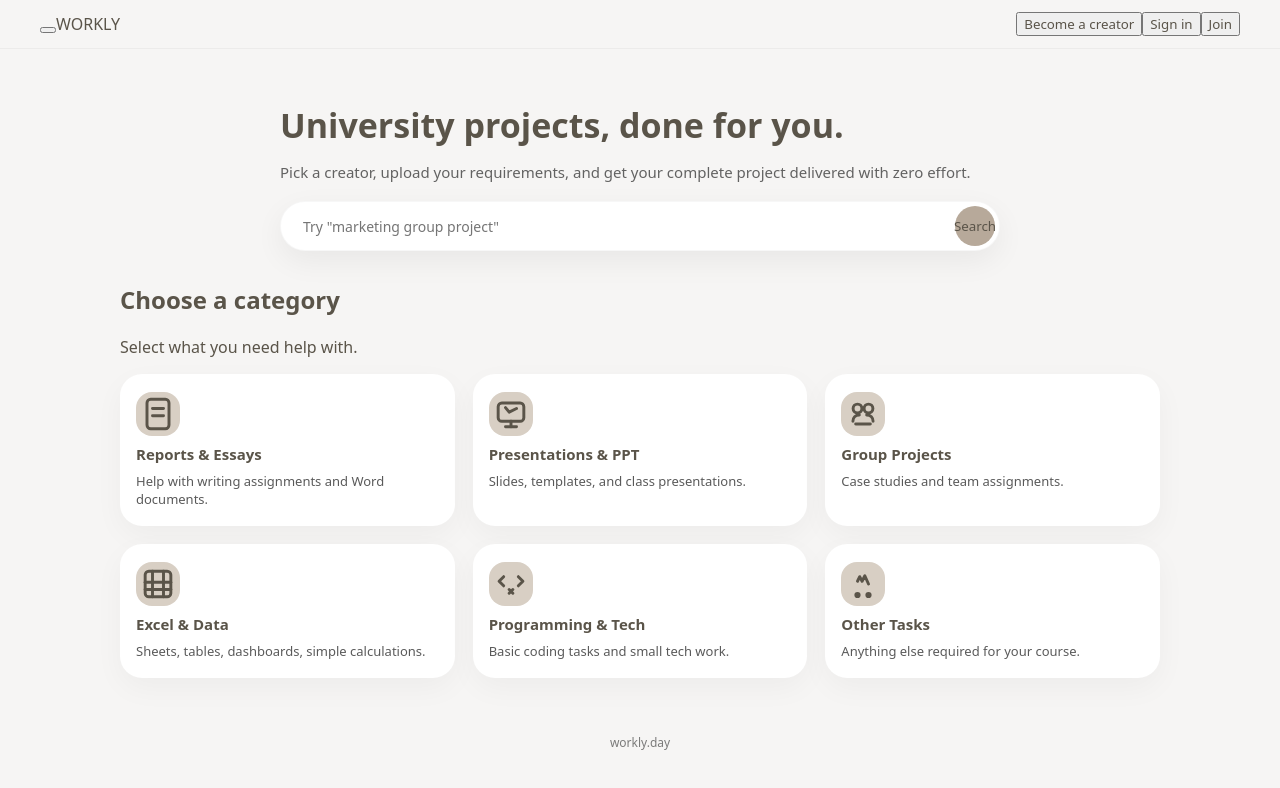
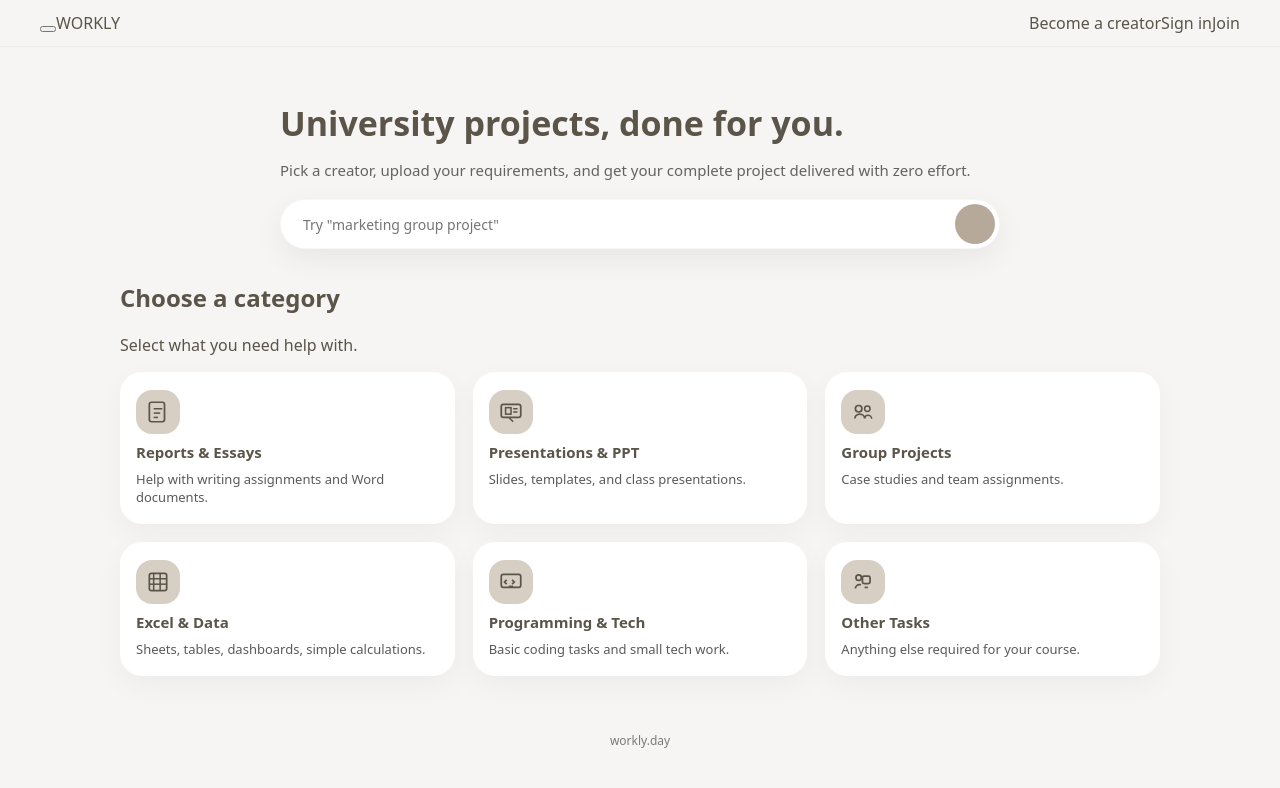
Before and after one commit to SEBRAHEIM/workly-landing, a Next.js app: page / in a window 1280 px wide. Shown: the top 788 px of the page. Built offline with nearby package versions, Linux system fonts and the light colour scheme.

Commit message:
Use SVG icons for category cards with hero layout

```diff
--- a/pages/index.js
+++ b/pages/index.js
@@ -1,102 +1,91 @@
 import Head from "next/head";
+import Link from "next/link";
 
-function CategoryIcon({ type }) {
-  const commonProps = {
-    viewBox: "0 0 24 24",
-    "aria-hidden": "true",
-    stroke: "currentColor",
-    strokeWidth: "1.6",
-    fill: "none",
-    strokeLinecap: "round",
-    strokeLinejoin: "round",
-  };
+const ICONS = {
+  reports: (
+    <svg width="26" height="26" viewBox="0 0 24 24" aria-hidden="true">
+      <rect x="4" y="3" width="14" height="18" rx="2" ry="2" fill="none" stroke="currentColor" strokeWidth="1.6" />
+      <line x1="8" y1="9" x2="16" y2="9" stroke="currentColor" strokeWidth="1.4" />
+      <line x1="8" y1="13" x2="14" y2="13" stroke="currentColor" strokeWidth="1.4" />
+      <line x1="8" y1="17" x2="12" y2="17" stroke="currentColor" strokeWidth="1.4" />
+    </svg>
+  ),
+  ppt: (
+    <svg width="26" height="26" viewBox="0 0 24 24" aria-hidden="true">
+      <rect x="3" y="5" width="18" height="12" rx="2" ry="2" fill="none" stroke="currentColor" strokeWidth="1.6" />
+      <rect x="7" y="8" width="5" height="6" fill="none" stroke="currentColor" strokeWidth="1.4" />
+      <line x1="14" y1="9" x2="18" y2="9" stroke="currentColor" strokeWidth="1.4" />
+      <line x1="14" y1="12" x2="18" y2="12" stroke="currentColor" strokeWidth="1.4" />
+      <line x1="10" y1="17" x2="14" y2="21" stroke="currentColor" strokeWidth="1.4" />
+    </svg>
+  ),
+  group: (
+    <svg width="26" height="26" viewBox="0 0 24 24" aria-hidden="true">
+      <circle cx="8" cy="9" r="3" fill="none" stroke="currentColor" strokeWidth="1.6" />
+      <circle cx="16" cy="9" r="2.5" fill="none" stroke="currentColor" strokeWidth="1.4" />
+      <path d="M4.5 18c0-2.2 1.9-4 4.5-4s4.5 1.8 4.5 4" fill="none" stroke="currentColor" strokeWidth="1.6" />
+      <path d="M13.5 17.5c.4-1.5 1.7-2.5 3.1-2.5 1.9 0 3.4 1.5 3.4 3.3" fill="none" stroke="currentColor" strokeWidth="1.4" />
+    </svg>
+  ),
+  excel: (
+    <svg width="26" height="26" viewBox="0 0 24 24" aria-hidden="true">
+      <rect x="4" y="4" width="16" height="16" rx="2" ry="2" fill="none" stroke="currentColor" strokeWidth="1.6" />
+      <line x1="8" y1="4" x2="8" y2="20" stroke="currentColor" strokeWidth="1.4" />
+      <line x1="14" y1="4" x2="14" y2="20" stroke="currentColor" strokeWidth="1.4" />
+      <line x1="4" y1="9" x2="20" y2="9" stroke="currentColor" strokeWidth="1.4" />
+      <line x1="4" y1="14" x2="20" y2="14" stroke="currentColor" strokeWidth="1.4" />
+    </svg>
+  ),
+  tech: (
+    <svg width="26" height="26" viewBox="0 0 24 24" aria-hidden="true">
+      <rect x="3" y="5" width="18" height="12" rx="2" ry="2" fill="none" stroke="currentColor" strokeWidth="1.6" />
+      <polyline points="8,10 6,12 8,14" fill="none" stroke="currentColor" strokeWidth="1.6" />
+      <polyline points="13,10 15,12 13,14" fill="none" stroke="currentColor" strokeWidth="1.6" />
+      <line x1="10" y1="16" x2="14" y2="16" stroke="currentColor" strokeWidth="1.4" />
+    </svg>
+  ),
+  other: (
+    <svg width="26" height="26" viewBox="0 0 24 24" aria-hidden="true">
+      <circle cx="8" cy="8" r="2.5" fill="none" stroke="currentColor" strokeWidth="1.6" />
+      <rect x="11.5" y="6.5" width="7" height="7" rx="1.5" ry="1.5" fill="none" stroke="currentColor" strokeWidth="1.6" />
+      <path d="M5 18c0-2 1.7-3.5 3.8-3.5h1.4" fill="none" stroke="currentColor" strokeWidth="1.6" />
+      <path d="M13.5 17h3" fill="none" stroke="currentColor" strokeWidth="1.6" />
+    </svg>
+  ),
+};
 
-  if (type === "reports") {
-    return (
-      <div className="cat-icon" style={{ color: "var(--sand-5)" }}>
-        <svg {...commonProps}>
-          <rect x="6" y="4" width="12" height="16" rx="2" ry="2" />
-          <line x1="9" y1="9" x2="15" y2="9" />
-          <line x1="9" y1="13" x2="15" y2="13" />
-        </svg>
-      </div>
-    );
-  }
-
-  if (type === "presentations") {
-    return (
-      <div className="cat-icon" style={{ color: "var(--sand-5)" }}>
-        <svg {...commonProps}>
-          <rect x="5" y="6" width="14" height="10" rx="2" ry="2" />
-          <polyline points="9 8.5 11 11 15 9" />
-          <line x1="12" y1="16" x2="12" y2="19" />
-          <line x1="9" y1="19" x2="15" y2="19" />
-        </svg>
-      </div>
-    );
-  }
-
-  if (type === "groups") {
-    return (
-      <div className="cat-icon" style={{ color: "var(--sand-5)" }}>
-        <svg {...commonProps}>
-          <circle cx="9" cy="9" r="2.4" />
-          <circle cx="15" cy="9" r="2.4" />
-          <path d="M6.5 16c0-2 1.3-3.5 3.5-3.5" />
-          <path d="M17.5 16c0-2-1.3-3.5-3.5-3.5" />
-          <path d="M8 17.5h8" />
-        </svg>
-      </div>
-    );
-  }
-
-  if (type === "excel") {
-    return (
-      <div className="cat-icon" style={{ color: "var(--sand-5)" }}>
-        <svg {...commonProps}>
-          <rect x="5" y="5" width="14" height="14" rx="2" ry="2" />
-          <line x1="9" y1="5" x2="9" y2="19" />
-          <line x1="15" y1="5" x2="15" y2="19" />
-          <line x1="5" y1="11" x2="19" y2="11" />
-          <line x1="5" y1="15" x2="19" y2="15" />
-        </svg>
-      </div>
-    );
-  }
-
-  if (type === "programming") {
-    return (
-      <div className="cat-icon" style={{ color: "var(--sand-5)" }}>
-        <svg {...commonProps}>
-          <polyline points="8 8 5.5 10.5 8 13" />
-          <polyline points="16 8 18.5 10.5 16 13" />
-          <line x1="11" y1="15" x2="13" y2="17" />
-          <line x1="13" y1="15" x2="11" y2="17" />
-        </svg>
-      </div>
-    );
-  }
-
-  if (type === "other") {
-    return (
-      <div className="cat-icon" style={{ color: "var(--sand-5)" }}>
-        <svg {...commonProps}>
-          <path d="M9 10.5L10.2 8 11.5 10.5 13 7.5 15 12" />
-          <circle cx="9" cy="18" r="0.9" fill="currentColor" />
-          <circle cx="15" cy="18" r="0.9" fill="currentColor" />
-        </svg>
-      </div>
-    );
-  }
-
-  return (
-    <div className="cat-icon" style={{ color: "var(--sand-5)" }}>
-      <svg {...commonProps}>
-        <circle cx="12" cy="12" r="5" />
-      </svg>
-    </div>
-  );
-}
+const CATEGORIES = [
+  {
+    id: "reports",
+    name: "Reports & Essays",
+    description: "Help with writing assignments and Word documents.",
+  },
+  {
+    id: "ppt",
+    name: "Presentations & PPT",
+    description: "Slides, templates, and class presentations.",
+  },
+  {
+    id: "group",
+    name: "Group Projects",
+    description: "Case studies and team assignments.",
+  },
+  {
+    id: "excel",
+    name: "Excel & Data",
+    description: "Sheets, tables, dashboards, simple calculations.",
+  },
+  {
+    id: "tech",
+    name: "Programming & Tech",
+    description: "Basic coding tasks and small tech work.",
+  },
+  {
+    id: "other",
+    name: "Other Tasks",
+    description: "Anything else required for your course.",
+  },
+];
 
 export default function Home() {
   return (
@@ -108,20 +97,27 @@ export default function Home() {
           content="Pick a creator, upload your requirements, and get your complete project delivered with zero effort."
         />
       </Head>
+
       <div className="page-root">
         <div className="page-shell">
           <header className="home-header">
             <div className="home-header-left">
-              <button className="nav-burger" aria-label="Open menu">
+              <button type="button" aria-label="Open menu" className="nav-burger">
                 <span />
                 <span />
               </button>
               <span className="nav-logo">WORKLY</span>
             </div>
             <nav className="home-header-right">
-              <button className="nav-link">Become a creator</button>
-              <button className="nav-link">Sign in</button>
-              <button className="nav-cta">Join</button>
+              <Link href="/signup/creator" className="nav-link">
+                Become a creator
+              </Link>
+              <Link href="/login" className="nav-link">
+                Sign in
+              </Link>
+              <Link href="/signup" className="nav-cta">
+                Join
+              </Link>
             </nav>
           </header>
 
@@ -134,15 +130,18 @@ export default function Home() {
                   project delivered with zero effort.
                 </p>
               </div>
-              <form className="hero-search" onSubmit={(e) => e.preventDefault()}>
+
+              <form
+                className="hero-search"
+                onSubmit={(e) => e.preventDefault()}
+              >
                 <input
                   type="text"
                   placeholder='Try "marketing group project"'
                   className="hero-search-input"
                 />
-                <button type="submit" className="hero-search-button">
-                  <span className="hero-search-icon" aria-hidden="true" />
-                  <span className="sr-only">Search</span>
+                <button type="submit" aria-label="Search" className="hero-search-button">
+                  <span className="hero-search-icon" />
                 </button>
               </form>
             </section>
@@ -154,41 +153,19 @@ export default function Home() {
               </div>
 
               <div className="cat-grid">
-                <div className="cat-card">
-                  <CategoryIcon type="reports" />
-                  <h3>Reports &amp; Essays</h3>
-                  <p>Help with writing assignments and Word documents.</p>
-                </div>
-
-                <div className="cat-card">
-                  <CategoryIcon type="presentations" />
-                  <h3>Presentations &amp; PPT</h3>
-                  <p>Slides, templates, and class presentations.</p>
-                </div>
-
-                <div className="cat-card">
-                  <CategoryIcon type="groups" />
-                  <h3>Group Projects</h3>
-                  <p>Case studies and team assignments.</p>
-                </div>
-
-                <div className="cat-card">
-                  <CategoryIcon type="excel" />
-                  <h3>Excel &amp; Data</h3>
-                  <p>Sheets, tables, dashboards, simple calculations.</p>
-                </div>
-
-                <div className="cat-card">
-                  <CategoryIcon type="programming" />
-                  <h3>Programming &amp; Tech</h3>
-                  <p>Basic coding tasks and small tech work.</p>
-                </div>
-
-                <div className="cat-card">
-                  <CategoryIcon type="other" />
-                  <h3>Other Tasks</h3>
-                  <p>Anything else required for your course.</p>
-                </div>
+                {CATEGORIES.map((cat) => (
+                  <button
+                    key={cat.id}
+                    type="button"
+                    className="cat-card"
+                  >
+                    <div className="cat-icon">
+                      {ICONS[cat.id]}
+                    </div>
+                    <h3>{cat.name}</h3>
+                    <p>{cat.description}</p>
+                  </button>
+                ))}
               </div>
             </section>
           </main>
```
